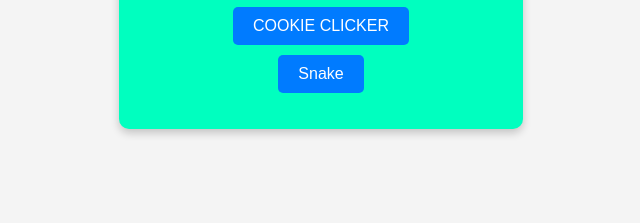
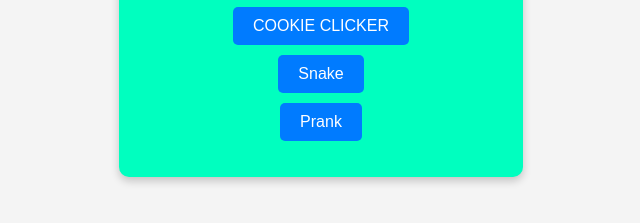
Before and after one commit to timolisikov/games, a plain HTML site: page index.html in a window 1280 px wide. Shown: the part 199-422 px from the top of the page, without its empty margins (319-959 px from the left). Drawn offline with Linux system fonts and the light colour scheme.

Commit message:
new game

```diff
--- a/index.html
+++ b/index.html
@@ -49,6 +49,7 @@
             <li><a href="tictactoe/tictactoe.html">tic tac toe</a></li>
             <li><a href="cookie clicker1/index.html">COOKIE CLICKER</a></li>
             <li><a href="snake/script.html">Snake</a></li>
+            <li><a href="Prank/Prank.html">Prank</a></li>
         </ul>
     </div>
 </body>
```
